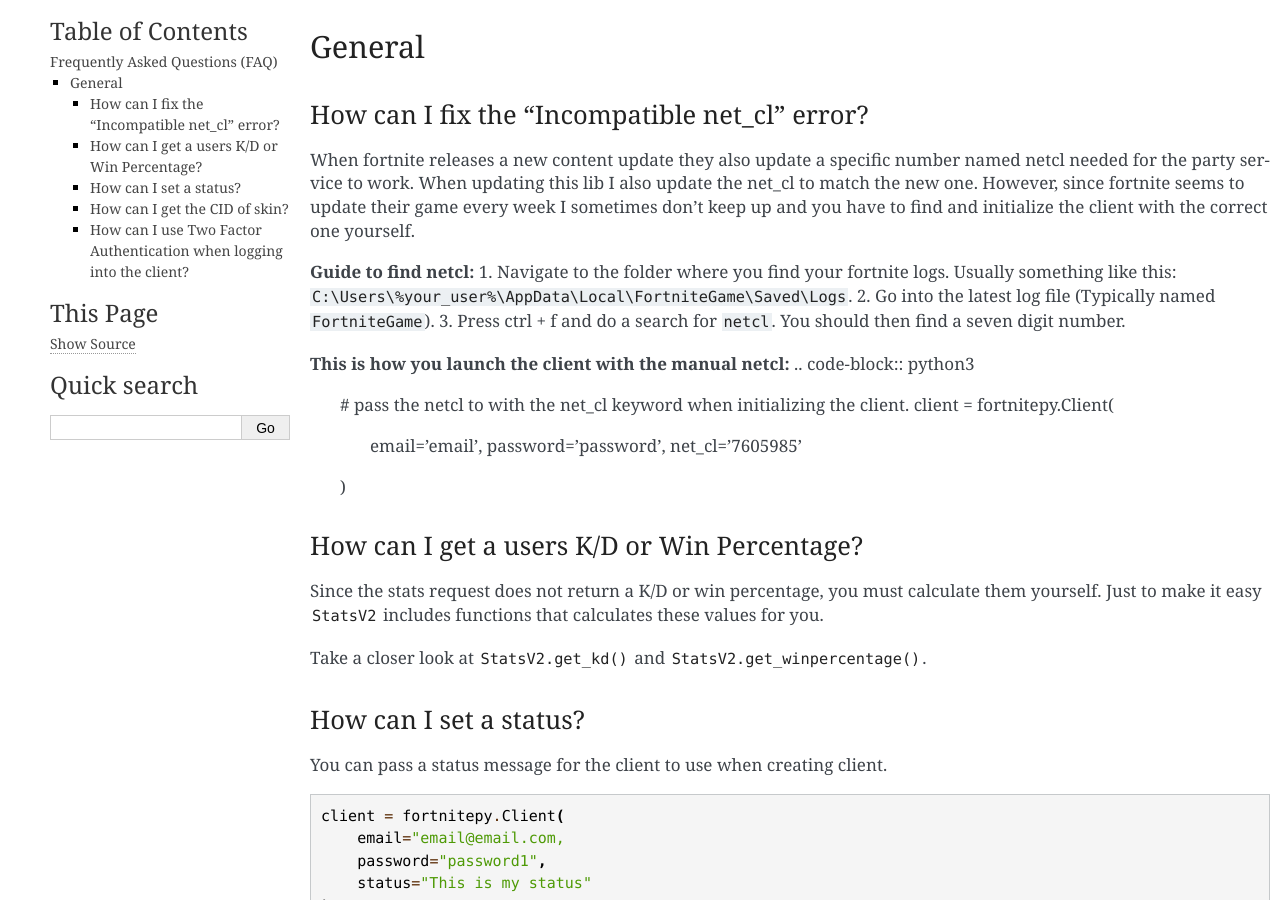
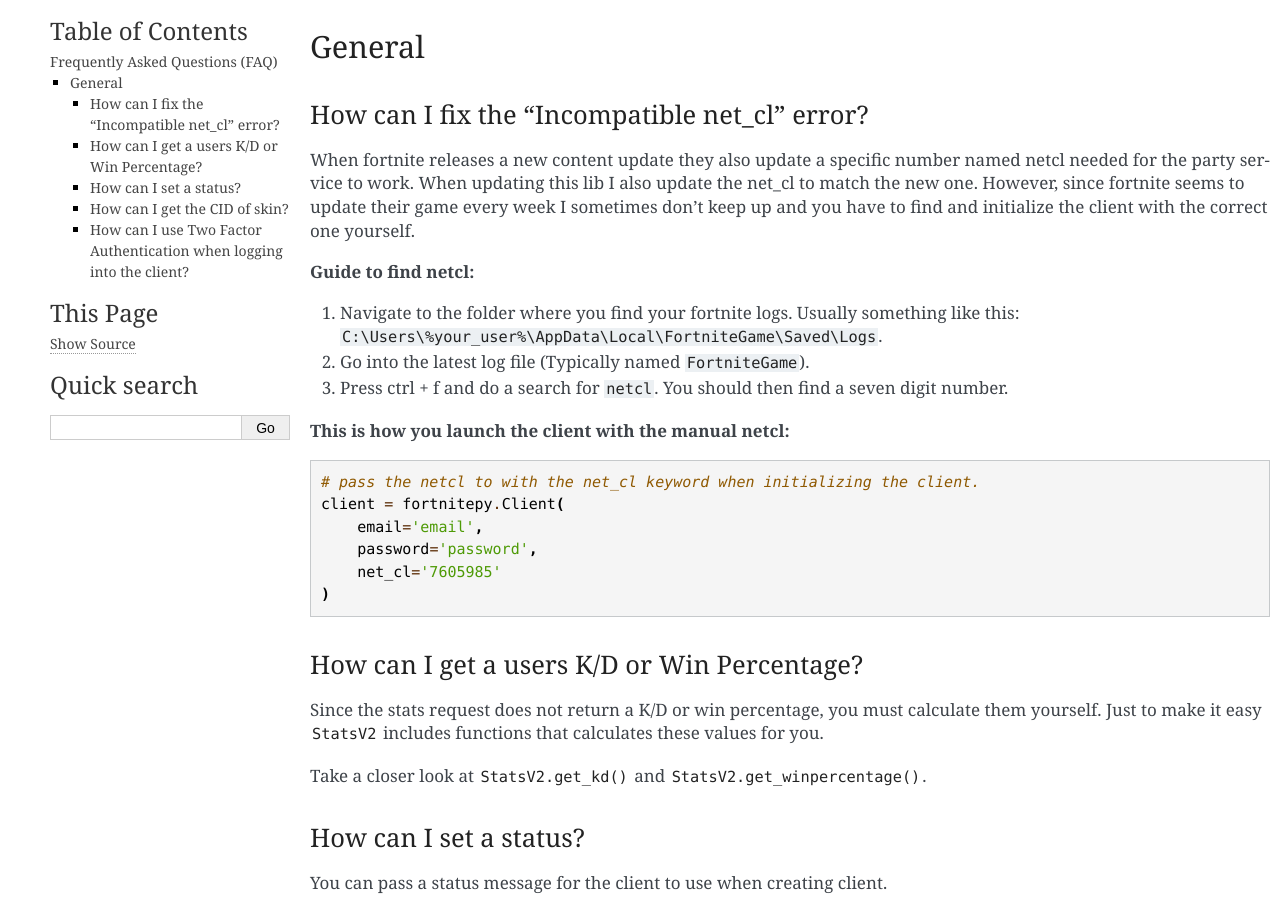
Before and after one commit to Terbau/fortnitepy, a Sphinx documentation site: the page built from docs/faq.rst, in a window 1280 px wide and 900 px high, scrolled down 305 px. Built offline with Sphinx 7.4.7, drawn with Linux system fonts in a browser that asks for light colours.

Commit message:
quick faq fix

```diff
--- a/docs/faq.rst
+++ b/docs/faq.rst
@@ -18,12 +18,14 @@
 with the correct one yourself.
 
 **Guide to find netcl:**
+
 1. Navigate to the folder where you find your fortnite logs. Usually something like this: ``C:\Users\%your_user%\AppData\Local\FortniteGame\Saved\Logs``.
 2. Go into the latest log file (Typically named ``FortniteGame``).
 3. Press ctrl + f and do a search for ``netcl``. You should then find a seven digit number.
 
 **This is how you launch the client with the manual netcl:**
-.. code-block:: python3
+
+.. code-block::
 
     # pass the netcl to with the net_cl keyword when initializing the client.
     client = fortnitepy.Client(
```
